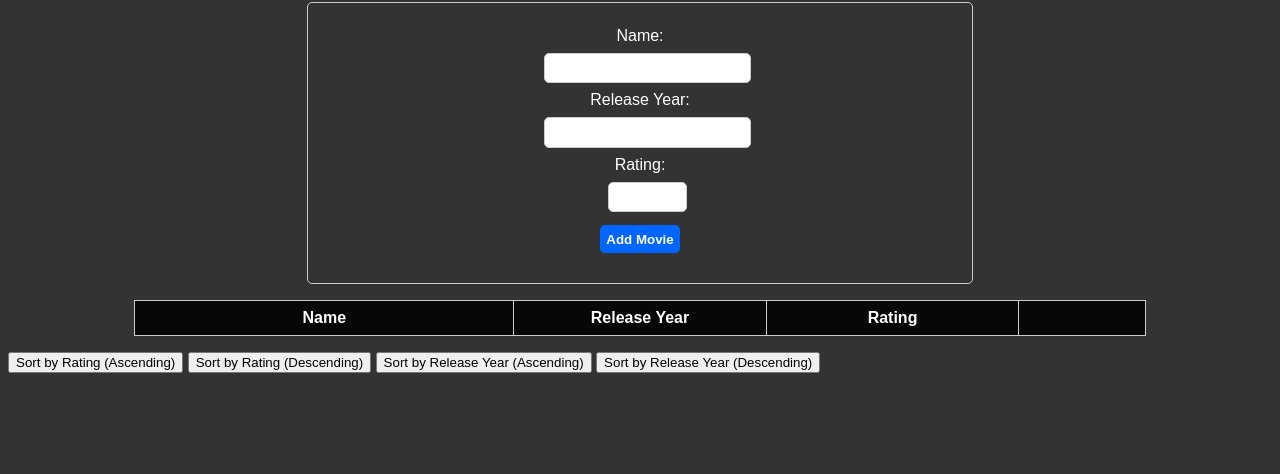
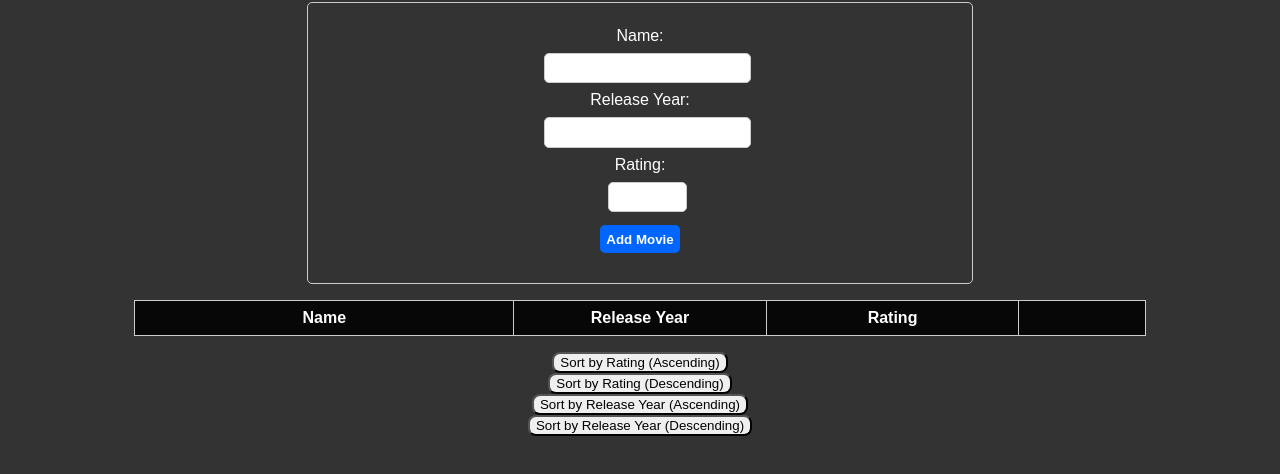
Before and after one commit to reeshee/Movie-Logger, a plain HTML site: page index.html in a window 1280 px wide. Shown: the part 78-552 px from the top of the page. Drawn offline with Linux system fonts and the light colour scheme.

Commit message:
Centered buttons

```diff
--- a/style.css
+++ b/style.css
@@ -84,3 +84,9 @@ body {
   #movie-table th:nth-child(4), #movie-table td:nth-child(4) {
     width: 10%;
   }
+
+  button {
+    display: block;
+    margin: 0 auto;
+    border-radius: 8px;
+  }
```
